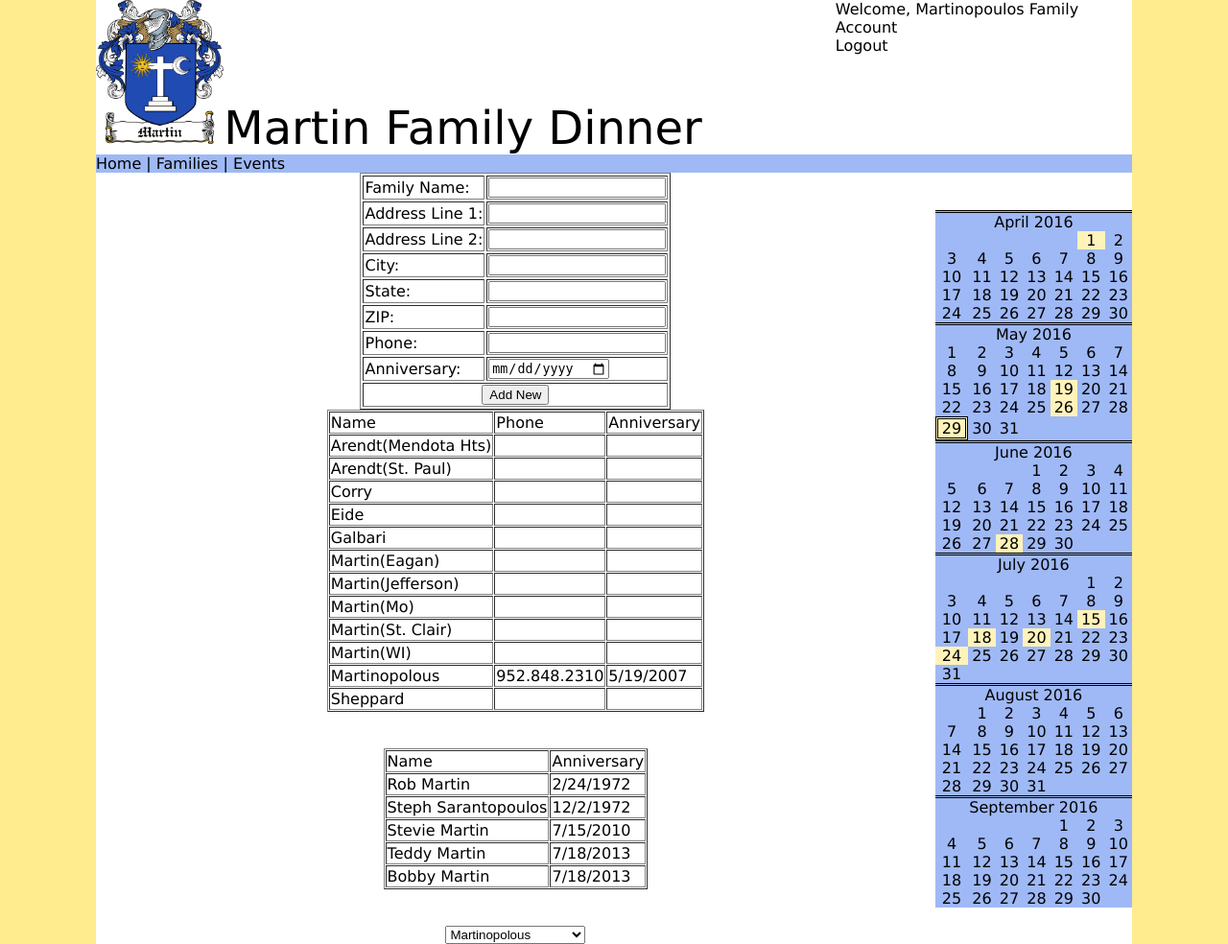
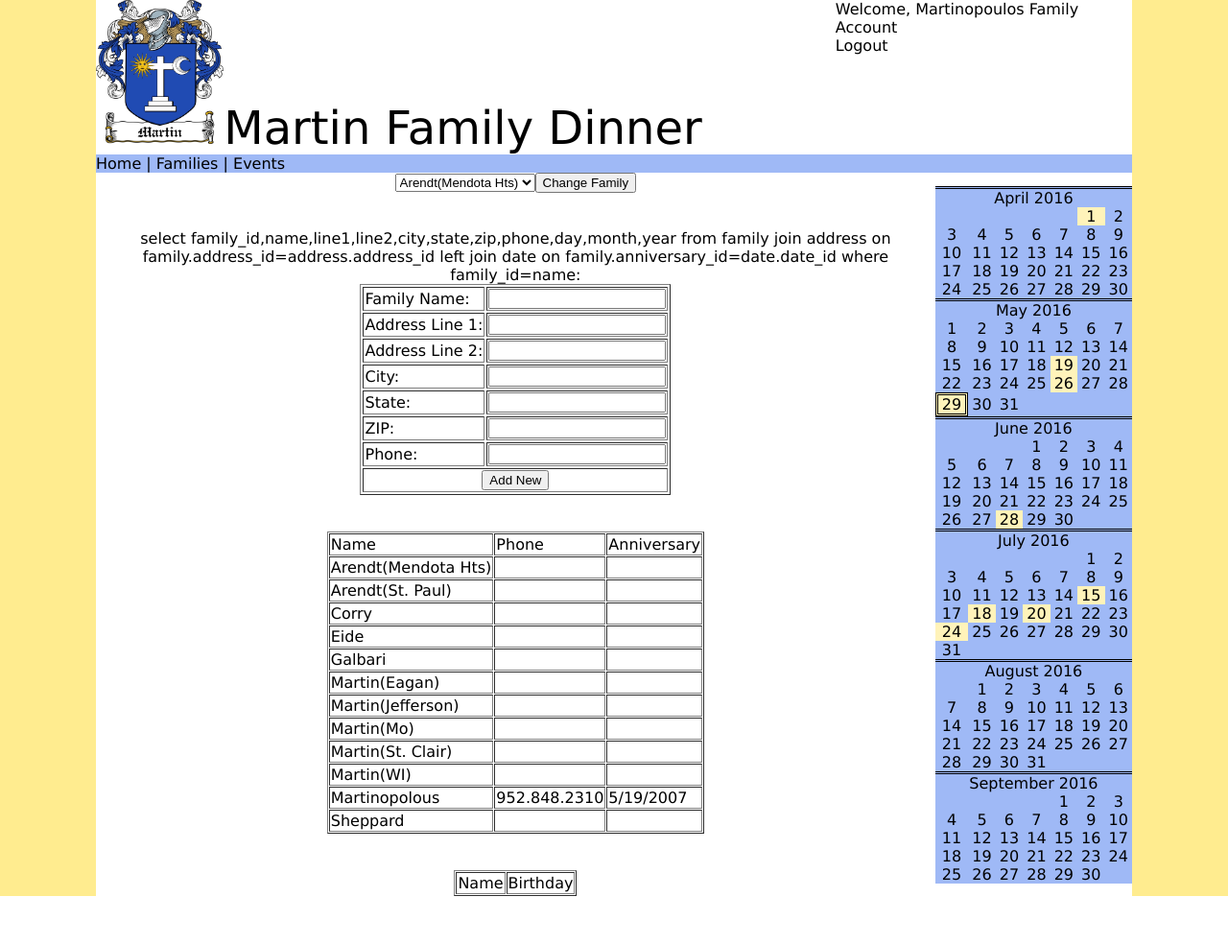
Before and after one commit to rfkmartin/martinfamilydinner, a PHP site: page /addfamily.php in a window 1280 px wide. Shown: the whole page at 96% size. After the commit the page ends 934 px from the top, so only its background shows below. Run offline with PHP 8.4, Linux system fonts and the light colour scheme; data comes from the database, SQL or seed files in the repository; data that the repository does not hold is empty.

Commit message:
adding more family utilities

```diff
--- a/addfamily.php
+++ b/addfamily.php
@@ -9,6 +9,7 @@ require_once("login.php");
 include("month.php");
 include("family.php");
 date_default_timezone_set("America/Chicago");
+session_start();
 
 //http://www.xlinesoft.com/phprunner/docs/phprunner_session_variables.htm
 //http://stackoverflow.com/questions/21954384/changing-a-php-session-value-by-clicking-on-a-div
@@ -47,23 +48,19 @@ if (isset($_POST['addnew']))
    $annivd = date('d', strtotime($_POST['anniv']));
    echo ' XXX '.$annivY.' XXX '.$annivm.' XXX '.$annivd;
 }
+if (isset($_POST['change']))
+{
+   echo $_POST['family'];
+   $selected_family=$_POST['family'];
+}
 
-print "    <form action = \"\" method = \"post\">\n";
-print "    <table border='1'><tr><td>Family Name:</td><td><input type=\"text\" name=\"familyname\"></td></tr>\n";
-print "    <tr><td>Address Line 1:</td><td><input type=\"text\" name=\"address1\"></td></tr>\n";
-print "    <tr><td>Address Line 2:</td><td><input type=\"text\" name=\"address2\"></td></tr>\n";
-print "    <tr><td>City:</td><td><input type=\"text\" name=\"city\"></td></tr>\n";
-print "    <tr><td>State:</td><td><input type=\"text\" name=\"state\"></td></tr>\n";
-print "    <tr><td>ZIP:</td><td><input type=\"text\" name=\"zip\"></td></tr>\n";
-print "    <tr><td>Phone:</td><td><input type=\"text\" name=\"phone\"></td></tr>\n";
-print "    <tr><td>Anniversary:</td><td><input type=\"date\" name=\"anniv\"></td></tr>\n";
-print "    <tr><td colspan=\"2\" align=\"center\"><input type=\"submit\" name=\"addnew\" value=\"Add New\"></td></tr></table>\n";
-print "    </form>\n";
+echo family_ddl($link,$selected_family);
+echo "<br><br>";
+echo family_addnew($link,$selected_family);
+echo "<br><br>";
 echo family_table($link);
 echo "<br><br>";
-echo familymem_table($link);
-echo "<br><br>";
-echo family_ddl($link);
+echo familymem_table($link,$selected_family);
 print "    </td>\n";
 print "    <td>\n";
 
--- a/family.php
+++ b/family.php
@@ -33,19 +33,19 @@ function family_table($link){
 
 
 /* print table of familes */
-function familymem_table($link){
+function familymem_table($link,$selected){
 
    $i=0;
    // mysql> select person_id,first_name,last_name,month,day,year from person join family on person.family_id=family.family_id join date on person.birthday_id=date.date_id where person.family_id=4;
 
-   $sql = "select person_id,first_name,last_name,day,month,year from person join family on person.family_id=family.family_id join date on person.birthday_id=date.date_id where person.family_id=7";
+   $sql = "select person_id,first_name,last_name,day,month,year from person join family on person.family_id=family.family_id join date on person.birthday_id=date.date_id where person.family_id=".$selected;
    $data = mysqli_query($link,$sql);
    while (list($id[$i],$fname[$i],$lname[$i],$day[$i],$month[$i],$year[$i])=mysqli_fetch_row($data)) {
       $i++;
    }
 	$calendar = '<table border="1" cellpadding="1" cellspacing="1" class="family_table">';
 
-   $calendar.= '<tr><td>Name</td><td>Anniversary</td></tr>';
+   $calendar.= '<tr><td>Name</td><td>Birthday</td></tr>';
 
    for($x=0;$x<$i;$x++)
    {
@@ -65,20 +65,62 @@ function familymem_table($link){
 }
 
 /* print table of familes */
-function family_ddl($link){
-   echo '<form><select name="family">';
+function family_ddl($link,$selected){
+   echo '<form action = "" method = "post"><select name="family">';
 
    $sql = "select family_id,name from family";
    $data = mysqli_query($link,$sql);
    while(list($family_id,$name) = mysqli_fetch_row($data))
    {
       echo '<option value="'.$family_id.'"';
-      if ($family_id==7)
+      if ($family_id==$selected)
       {
          echo ' selected';
       }
       echo '>'.$name.'</option>'."\n";
    }
-   echo '</select></form>';
+   echo '</select><input type="submit" name="change" value="Change Family"></form>';
 }
+
+/* print form for new families */
+function family_addnew($link,$selected){
+   echo '<form action = "" method = "post">';
+
+   if ($selected>=0)
+   {
+      $sql = "select family_id,name,line1,line2,city,state,zip,phone,day,month,year from family join address on family.address_id=address.address_id left join date on family.anniversary_id=date.date_id where family_id=".$selected;
+      $data = mysqli_query($link,$sql);
+      echo $sql;
+      list($family_id,$name,$line1,$line2,$city,$state,$zip,$phone,$day,$month,$year) = mysqli_fetch_row($data);
+      echo "name: ".$name;
+//      echo "name2: "$data['name'];
+      echo '<table border="1"<tr><td>Family Name:</td><td><input type="text" name="familyname" value="'.$name.'"></td></tr>';
+      echo '<tr><td>Address Line 1:</td><td><input type="text" name="address1" value="'.$line1.'"></td></tr>';
+      echo '<tr><td>Address Line 2:</td><td><input type="text" name="address2" value="'.$line2.'"></td></tr>';
+      echo '<tr><td>City:</td><td><input type="text" name="address1" value="'.$city.'"></td></tr>';
+      echo '<tr><td>State:</td><td><input type="text" name="address2" value="'.$state.'"></td></tr>';
+      echo '<tr><td>ZIP:</td><td><input type="text" name="address1" value="'.$zip.'"></td></tr>';
+      echo '<tr><td>Phone:</td><td><input type="text" name="address2" value="'.$phone.'"></td></tr>';
+      echo '<tr><td colspan="2" align="center"><input type="submit" name="addnew" value="Add New"></td></tr></table>';
+   }
+//-print "    <tr><td>City:</td><td><input type=\"text\" name=\"city\"></td></tr>\n";
+//-print "    <tr><td>State:</td><td><input type=\"text\" name=\"state\"></td></tr>\n";
+//-print "    <tr><td>ZIP:</td><td><input type=\"text\" name=\"zip\"></td></tr>\n";
+//-print "    <tr><td>Phone:</td><td><input type=\"text\" name=\"phone\"></td></tr>\n";
+//-print "    <tr><td>Anniversary:</td><td><input type=\"date\" name=\"anniv\"></td></tr>\n";
+//   if ($selected >0
+}
+
+//-print "    <form action = \"\" method = \"post\">\n";
+//-print "    <table border='1'><tr><td>Family Name:</td><td><input type=\"text\" name=\"familyname\"></td></tr>\n";
+//-print "    <tr><td>Address Line 1:</td><td><input type=\"text\" name=\"address1\"></td></tr>\n";
+//-print "    <tr><td>Address Line 2:</td><td><input type=\"text\" name=\"address2\"></td></tr>\n";
+//-print "    <tr><td>City:</td><td><input type=\"text\" name=\"city\"></td></tr>\n";
+//-print "    <tr><td>State:</td><td><input type=\"text\" name=\"state\"></td></tr>\n";
+//-print "    <tr><td>ZIP:</td><td><input type=\"text\" name=\"zip\"></td></tr>\n";
+//-print "    <tr><td>Phone:</td><td><input type=\"text\" name=\"phone\"></td></tr>\n";
+//-print "    <tr><td>Anniversary:</td><td><input type=\"date\" name=\"anniv\"></td></tr>\n";
+//-print "    <tr><td colspan=\"2\" align=\"center\"><input type=\"submit\" name=\"addnew\" value=\"Add New\"></td></tr></table>\n";
+//-print "    </form>\n";
+
 ?>
```
